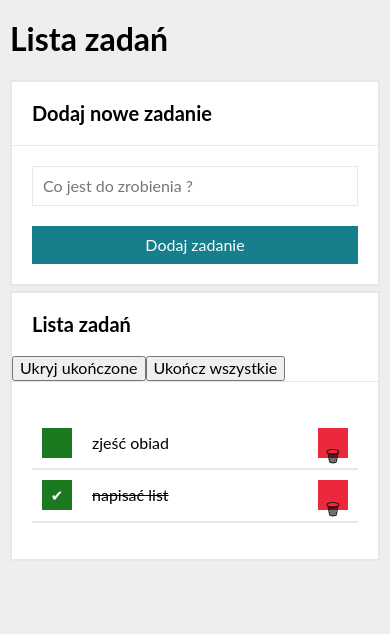
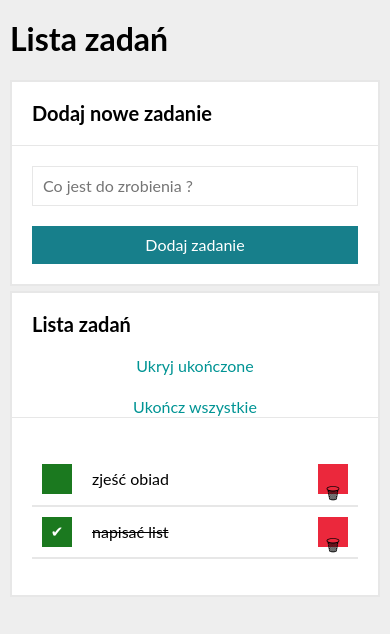
Before and after one commit to matek160393/todo-list-reactApp, a React (Create React App) app: page / in a window 390 px wide. Shown: the top 634 px of the page. Built offline with nearby package versions, Linux system fonts and the light colour scheme.

Commit message:
class names changed

```diff
--- a/src/Buttons/index.js
+++ b/src/Buttons/index.js
@@ -5,7 +5,7 @@ const Buttons = ({ tasks, hideTasksDone }) => (
     {tasks.length > 0 && (
       <>
         <button
-          className="buttons____button"
+          className="buttons__button"
           disabled={tasks.every(({ done }) => !done)}
         >
           {hideTasksDone ? "Pokaż ukończone" : "Ukryj ukończone"}
--- a/src/Buttons/style.css
+++ b/src/Buttons/style.css
@@ -1,17 +1,17 @@
-.section__buttons {
+.buttons {
     display: grid;
     grid-template-columns: auto auto;
 }
 
 @media (max-width: 767px) {
-    .section__buttons {
+    .buttons {
         display: grid;
         grid-template-columns: 1fr;
         grid-gap: 20px;
     }
 }
 
-.section__button {
+.buttons__button {
     cursor: pointer;
     border: none;
     background-color: #ffffff;
@@ -19,11 +19,11 @@
     transition: 1s;
 }
 
-.section__button:disabled {
+.buttons__button:disabled {
     cursor: default;
     color: #808080 !important;
 }
 
-.section__button:hover {
+.buttons__button:hover {
     color: hsla(180, 99%, 34%, 0.757);
 }
```
